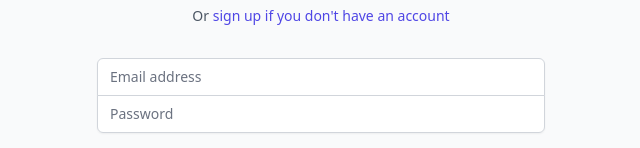
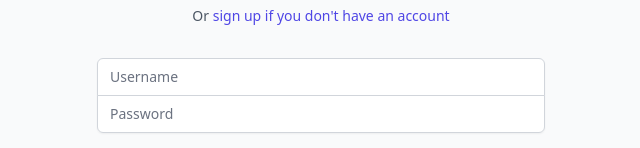
Before and after one commit to kimly888/Congo, a React (Create React App) app in the folder client/: page /api/auth/login in a window 1280 px wide. Shown: the part 158-306 px from the top of the page, without its empty margins (319-959 px from the left). Built offline with nearby package versions, Linux system fonts and the light colour scheme; a web font is replaced by a local one.

Commit message:
Feat: Fetch product data from backend

```diff
--- a/client/src/components/Products.jsx
+++ b/client/src/components/Products.jsx
@@ -1,8 +1,18 @@
-import { products } from "../data";
+import { useState, useEffect } from "react";
+import axios from "axios";
 import Product from "./Product";
 import "./Styles/Products.css";
 
 const Products = () => {
+  const [products, setProducts] = useState([]);
+
+  useEffect(() => {
+    axios.get("http://localhost:8080/api/products").then((res) => {
+      console.log(res);
+      setProducts(res.data);
+    });
+  }, []);
+
   return (
     <div className="products-container">
       {products.map((item) => {
--- a/client/src/pages/Login.jsx
+++ b/client/src/pages/Login.jsx
@@ -1,3 +1,4 @@
+import { Link } from "react-router-dom";
 import { LockClosedIcon } from "@heroicons/react/solid";
 
 const Login = () => {
@@ -12,33 +13,36 @@ const Login = () => {
               alt="Workflow"
             />
             <h2 className="mt-6 text-center text-3xl tracking-tight font-bold text-gray-900">
-             Sign in to your account
+              Sign in to your account
             </h2>
             <p className="mt-2 text-center text-sm text-gray-600">
               Or{" "}
-              <a
-                href="#"
+              <Link
+                to="/api/auth/register"
                 className="font-medium text-indigo-600 hover:text-indigo-500"
               >
                 sign up if you don't have an account
-              </a>
+              </Link>
             </p>
           </div>
-          <form className="mt-8 space-y-6" action="" method="POST">
+          <form
+            className="mt-8 space-y-6"
+            action="http://localhost:8080/api/auth/login"
+            method="POST"
+          >
             <input type="hidden" name="remember" defaultValue="true" />
             <div className="rounded-md shadow-sm -space-y-px">
               <div>
-                <label htmlFor="email-address" className="sr-only">
-                  Email address
+                <label htmlFor="user-name" className="sr-only">
+                  Username
                 </label>
                 <input
-                  id="email-address"
-                  name="email"
-                  type="email"
-                  autoComplete="email"
+                  id="user-name"
+                  name="user-name"
+                  type="text"
                   required
                   className="appearance-none rounded-none relative block w-full px-3 py-2 border border-gray-300 placeholder-gray-500 text-gray-900 rounded-t-md focus:outline-none focus:ring-indigo-500 focus:border-indigo-500 focus:z-10 sm:text-sm"
-                  placeholder="Email address"
+                  placeholder="Username"
                 />
               </div>
               <div>
--- a/client/src/pages/Sign-up.jsx
+++ b/client/src/pages/Sign-up.jsx
@@ -1,3 +1,4 @@
+import { Link } from "react-router-dom";
 import { LockClosedIcon } from "@heroicons/react/solid";
 
 const Signup = () => {
@@ -15,7 +16,7 @@ const Signup = () => {
               Create an account
             </h2>
           </div>
-          <form className="mt-8 space-y-6" action="#" method="POST">
+          <form className="mt-8 space-y-6" action="./api/auth/register" method="POST">
             <input type="hidden" name="remember" defaultValue="true" />
             <div className="rounded-md shadow-sm -space-y-px">
               <div>
--- a/package.json
+++ b/package.json
@@ -17,6 +17,8 @@
   },
   "homepage": "https://github.com/kimly888/Congo#readme",
   "dependencies": {
+    "axios": "^0.27.2",
+    "cors": "^2.8.5",
     "crypto-js": "^4.1.1",
     "dotenv": "^16.0.1",
     "express": "^4.18.1",
```
Also changed, not shown: 2 other files (tests, documents, lock files or other folders).
